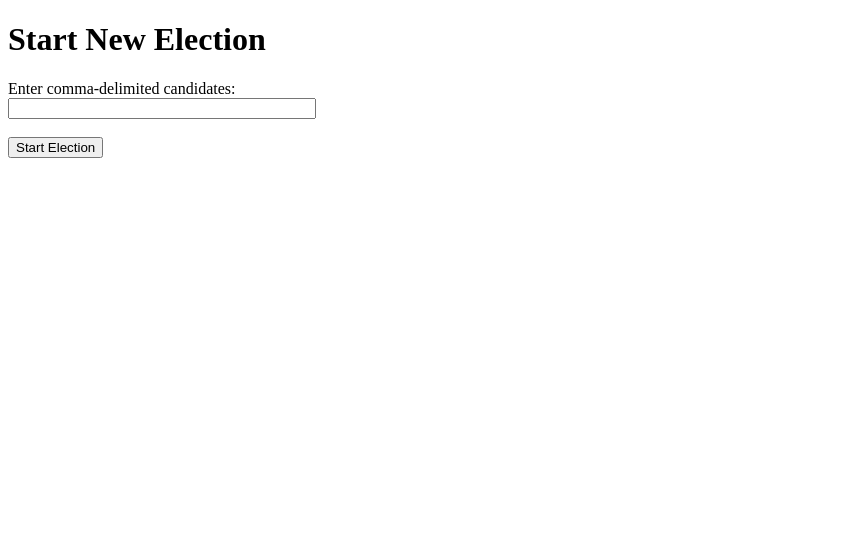
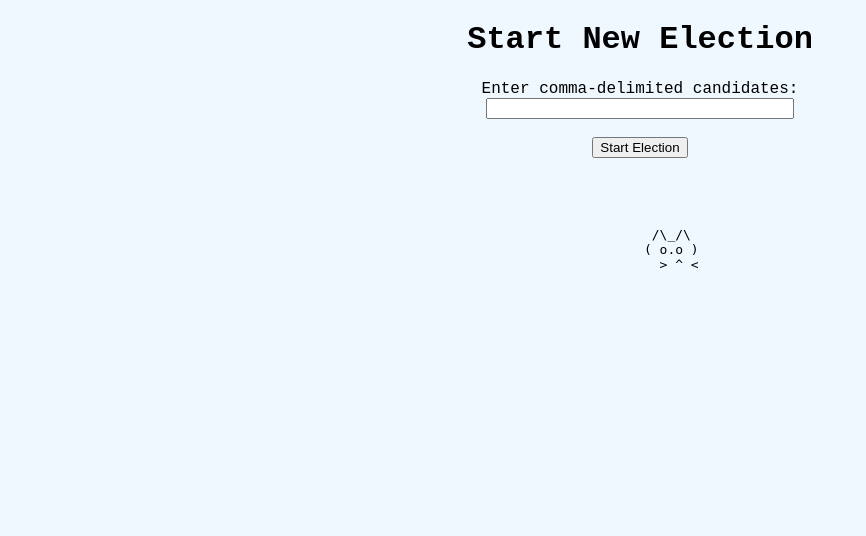
Before and after one commit to MattUebel/rank-choice-vote, a FastAPI app: page /start in a window 1280 px wide. Shown: the top 536 px of the page, without its empty margins (0-866 px from the left). Run offline with FastAPI, Linux system fonts and the light colour scheme.

Commit message:
Enhance interface with styling and ASCII art
---

For more details, open the [Copilot Workspace session](https://copilot-workspace.githubnext.com/MattUebel/rank-choice-vote?shareId=XXXX-XXXX-XXXX-XXXX).

```diff
--- a/templates/start.html
+++ b/templates/start.html
@@ -2,6 +2,18 @@
 <html>
 <head>
     <title>Start an Election</title>
+    <style>
+        body {
+            background-color: #f0f8ff;
+            font-family: 'Courier New', Courier, monospace;
+            text-align: center;
+        }
+        .ascii-art {
+            font-family: 'Courier New', Courier, monospace;
+            white-space: pre;
+            margin-top: 20px;
+        }
+    </style>
 </head>
 <body>
     <h1>Start New Election</h1>
@@ -14,5 +26,12 @@
     {% if error %}
     <p style="color: red;">{{ error }}</p>
     {% endif %}
+    <div class="ascii-art">
+        <pre>
+          /\_/\
+         ( o.o )
+          > ^ <
+        </pre>
+    </div>
 </body>
 </html>
```
Also changed, not shown: templates/closed.html (+19 -0 lines), templates/vote.html (+19 -0 lines).
